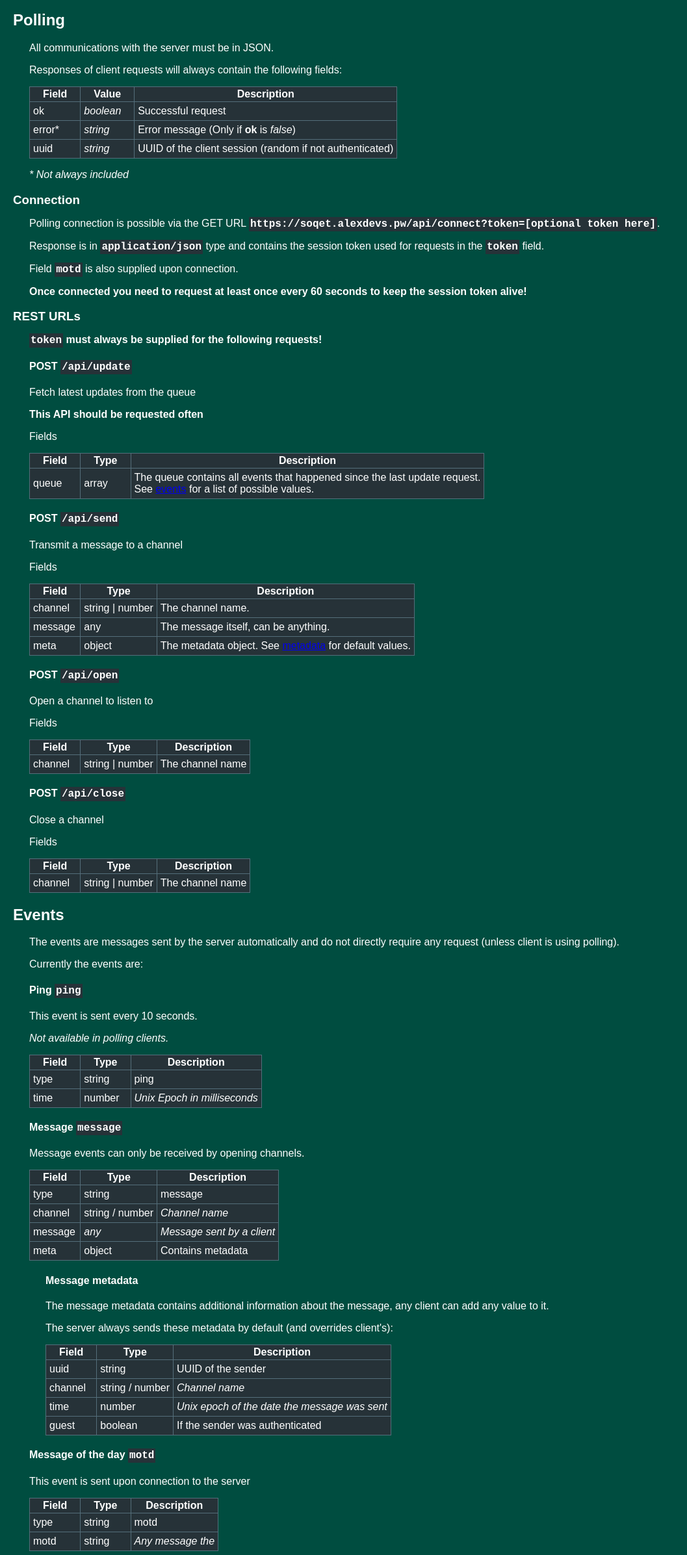
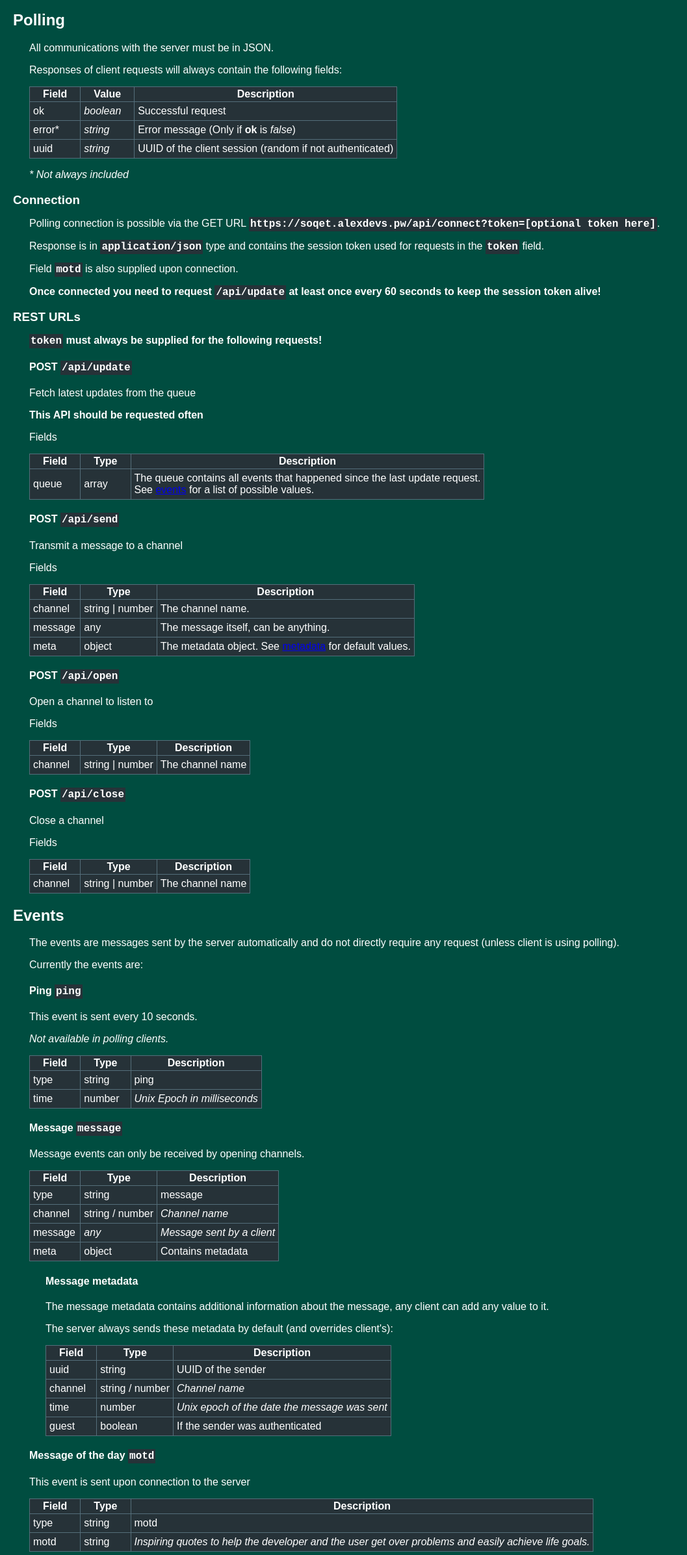
Before and after one commit to Ale32bit/Soqet, a website: page public/index.html in a window 1280 px wide. Shown: the part 1330-3723 px from the top of the page at 65% size, without its empty margins (0-1057 px from the left). Drawn offline with Linux system fonts and the light colour scheme.

Commit message:
Rewritten soqet.lua and oc_soqet.lua + bug fixes

```diff
--- a/public/index.html
+++ b/public/index.html
@@ -297,7 +297,7 @@
                 <code>token</code> field.</p>
             <p>Field <code>motd</code> is also supplied upon connection.</p>
 
-            <p><b>Once connected you need to request at least once every 60 seconds to keep the session token alive!</b>
+            <p><b>Once connected you need to request <code>/api/update</code> at least once every 60 seconds to keep the session token alive!</b>
             </p>
         </div>
 
@@ -487,7 +487,7 @@
                 <tr>
                     <td>motd</td>
                     <td>string</td>
-                    <td><i>Any message the </i></td>
+                    <td><i>Inspiring quotes to help the developer and the user get over problems and easily achieve life goals.</i></td>
                 </tr>
             </table>
 
```
Also changed, not shown: index.ts (+6 -5 lines), 5 other files.
